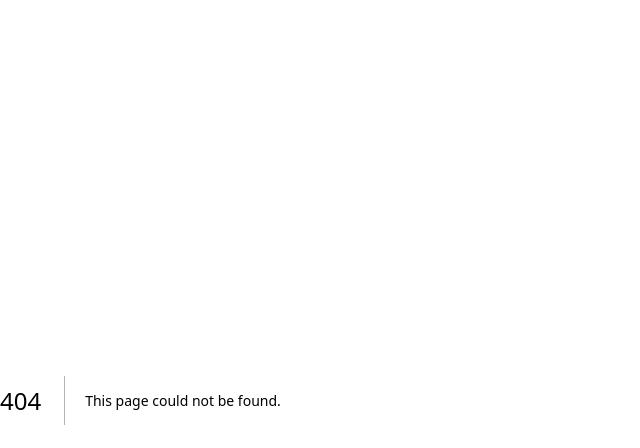
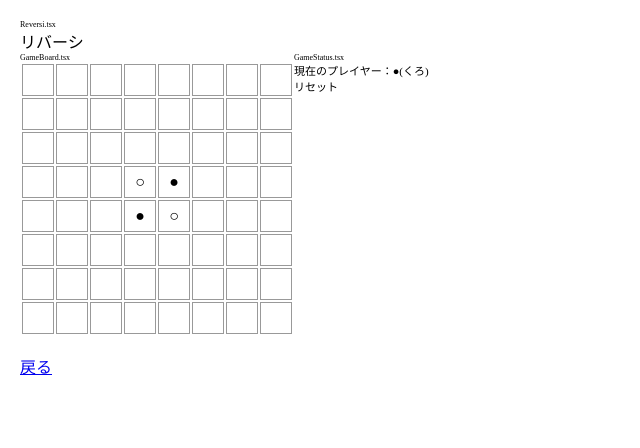
Before and after one commit to tf-intern-koike/practice, a Next.js app: page /reversi in a window 1280 px wide. Before the commit this address had no page. Shown: the top 448 px of the page, without its empty margins (0-640 px from the left). Built offline with nearby package versions, Linux system fonts and the light colour scheme.

Commit message:
リバーシの画面(./reversi)へ遷移するリンクを追加

```diff
--- /dev/null
+++ b/src/components/ormanisms/GameBoard/ReversiBoard.tsx
@@ -0,0 +1,46 @@
+import { GameState, convertReversiCols } from '@/components/templates/Reversi/features';
+import style from '@/styles/GameBoard.module.css';
+
+type SquareProps = {
+  children: string,
+  onSquareClick: Function
+}
+
+const Square: React.FC<SquareProps> = ({children, onSquareClick}) => {
+  return (
+    <td className={style.square} onClick={() => {onSquareClick();}}>
+      {children}
+    </td>
+  )
+}
+
+export type GameBoardProps = {
+  gameState: GameState,
+  onGameBoardClick: (index: number) => void;
+}
+
+export const GameBoard: React.FC<GameBoardProps> = ({gameState, onGameBoardClick}) => {
+  const boardWidth = gameState.boardWidth;
+  var boardData = gameState.boardData;
+  var cols = convertReversiCols(boardWidth, boardData);
+
+  return <div>
+    <p className='desc'>GameBoard.tsx</p>
+    <table>
+    {
+    // 各行を出力する
+    cols.map((col, colIdx) =>
+      <tbody key={'board-tbody-' + colIdx}>
+      <tr key={'board-tr-' + colIdx}>
+      {
+      // 各行ごとの値を出力する
+      col.map((cell, rowIdx) =>
+        <Square key={'board-tr-' + colIdx * boardWidth + rowIdx} onSquareClick={
+          () => {onGameBoardClick(colIdx * boardWidth + rowIdx);}}>{cell}</Square>
+      )}
+      </tr>
+      </tbody>
+    )}
+    </table>
+  </div>;
+}
--- a/src/components/ormanisms/GameBoard/index.tsx
+++ /dev/null
@@ -1 +0,0 @@
-export * from './GameBoard';
--- /dev/null
+++ b/src/components/ormanisms/GameStatus/ReversiStatus.tsx
@@ -0,0 +1,26 @@
+import { GameState, Player } from '@/components/templates/Reversi/features';
+
+export type GameStatusProps = {
+  gameState: GameState,
+  onGameResetClick: () => void;
+}
+
+export const GameStatus: React.FC<GameStatusProps> = ({gameState, onGameResetClick}) => {
+  var currentPlayer = gameState.currentPlayer;
+  var winner = gameState.winner;
+  var draw = gameState.draw;
+
+  return <div>
+    <p className='desc'>GameStatus.tsx</p>
+    <div className='small'>
+      {
+        //! タグの中で条件と&&でHTML出力がどうなるのか。
+        winner == null && !draw
+          && <>現在のプレイヤー：{currentPlayer == Player.Black
+          ? <>●(くろ)</> : <>○(しろ)</>}<br /></>
+      }
+      {winner != null && <>{winner}が勝ちました。<br /></>}
+      <div onClick={() => {onGameResetClick();}}>リセット</div>
+    </div>
+  </div>;
+}
--- a/src/components/ormanisms/GameStatus/index.tsx
+++ /dev/null
@@ -1 +0,0 @@
-export * from './GameStatus';
--- /dev/null
+++ b/src/components/templates/Reversi/Reversi.tsx
@@ -0,0 +1,38 @@
+import Head from 'next/head';
+import { useEffect } from 'react';
+import { GameBoard } from "@/components/ormanisms/GameBoard/ReversiBoard";
+import { GameStatus } from '@/components/ormanisms/GameStatus/ReversiStatus';
+import { useReversi } from '@/providers/ReversiProvider';
+import { ReversiTitle } from './features';
+import style from '@/styles/Reversi.module.css';
+
+var initEffect = false;
+
+export const Reversi: React.FC = () => {
+  const { gameState, initReversiState, onGameBoardClick } = useReversi();
+
+  useEffect(() => {
+    if (initEffect) {
+      return;
+    }
+    initEffect = true;
+    initReversiState();
+    console.debug('useEffect!');
+  }, []);
+
+  return <>
+    <Head>
+      <title>{ReversiTitle()}</title>
+    </Head>
+    <p className='desc'>Reversi.tsx</p>
+    {ReversiTitle()}
+    <div className={style.field}>
+      <GameBoard gameState={gameState} onGameBoardClick={
+        (index) => onGameBoardClick(index)
+      } />
+      <GameStatus gameState={gameState} onGameResetClick={() => {
+        initReversiState();
+      }} />
+    </div>
+  </>;
+}
--- /dev/null
+++ b/src/components/templates/Reversi/features.tsx
@@ -0,0 +1,42 @@
+export enum Player {
+  Black = '●',
+  White = '○'
+}
+
+export interface GameState {
+  boardWidth: number;
+  boardData: string[];
+  currentPlayer: Player;
+  winner: Player | null;
+  draw: boolean;
+}
+
+export const ReversiTitle = () => {
+  return 'リバーシ';
+}
+
+export function isCellEmpty(gameState: GameState, index: number) {
+  return gameState.boardData[index] == '';
+}
+
+export function convertReversiCols(boardWidth: number, boardData: string[]) {
+  // 各行の列ごとの値を格納した配列にする
+  // ['1','2','3','4','5','6','7','8',...,'57','58','59','60','61','62','63','64']
+  // ↓
+  // [['1','2','3','4','5','6','7','8'],...,['57','58','59','60','61','62','63','64']]
+  var cols: Array<Array<string>> = [];
+  for (var colIdx = 0; colIdx < boardWidth; colIdx++) {
+    var col: Array<string> = [];
+    for (var rowIdx = 0; rowIdx < boardWidth; rowIdx++) {
+      col.push(boardData[colIdx * boardWidth + rowIdx]);
+    }
+    cols.push(col);
+  }
+  return cols;
+}
+
+
+export function getWinner(gameState: GameState, index: number) {
+  // TODO implements
+  return null;
+}
--- a/src/pages/_app.tsx
+++ b/src/pages/_app.tsx
@@ -1,9 +1,11 @@
 import "@/styles/globals.css";
 import { MarkGameProvider } from "@/providers/MarkGameProvider";
+import { ReversiProvider } from "@/providers/ReversiProvider";
 import type { AppProps } from "next/app";
 
+
 export default function App({ Component, pageProps }: AppProps) {
-  return <MarkGameProvider>
+  return <MarkGameProvider><ReversiProvider>
     <Component {...pageProps} />
-  </MarkGameProvider>;
+    </ReversiProvider></MarkGameProvider>;
 }
--- a/src/pages/index.tsx
+++ b/src/pages/index.tsx
@@ -9,6 +9,7 @@ const Index = () => {
 
     <a href='./mark-game-v1'>まるばつゲーム(useStateで状態管理)</a><br />
     <a href='./mark-game-v2'>まるばつゲーム(useReducerで状態管理)</a><br />
+    <a href='./reversi'>リバーシ(useReducerで状態管理)</a><br />
   </>
 };
 
--- /dev/null
+++ b/src/pages/reversi/index.tsx
@@ -0,0 +1,11 @@
+import { Reversi } from "@/components/templates/Reversi/Reversi";
+
+const ReversiV2 = () => {
+  return <>
+    <Reversi />
+    <br />
+    <a href='../'>戻る</a>
+  </>
+};
+
+export default ReversiV2;
--- /dev/null
+++ b/src/providers/ReversiProvider.tsx
@@ -0,0 +1,95 @@
+import { getWinner, isCellEmpty } from "@/components/templates/Reversi/features";
+import React, { useReducer } from "react";
+import { createContext, ReactNode } from "react";
+
+export enum Player {
+  Black = '●',
+  White = '○'
+}
+
+interface ReversiState {
+  boardWidth: number;
+  boardData: string[];
+  currentPlayer: Player;
+  winner: Player | null;
+  draw: boolean;
+}
+interface ReversiContext {
+  gameState: ReversiState,
+  initReversiState: () => void,
+  onGameBoardClick: (index: number) => void
+}
+const ReversiContext = createContext({} as ReversiContext);
+export const useReversi = () => React.useContext(ReversiContext);
+
+enum ActionType {
+  updateGameState,
+}
+// typeで別の連想配列を|で指定できるようにして
+// typeごとの更新情報の型(payload)を可変にできるようにする。
+type Action =
+{
+  type: ActionType.updateGameState,
+  payload: {
+    gameState: ReversiState
+  }
+};
+
+export const ReversiProvider: React.FC<{children: ReactNode}> = ({
+  children
+}) => {
+  var firstGameState: ReversiState = {
+    boardWidth: 8,
+    boardData: [
+      '', '', '', '', '', '', '', '',
+      '', '', '', '', '', '', '', '',
+      '', '', '', '', '', '', '', '',
+      '', '', '', '○', '●', '', '', '',
+      '', '', '', '●', '○', '', '', '',
+      '', '', '', '', '', '', '', '',
+      '', '', '', '', '', '', '', '',
+      '', '', '', '', '', '', '', ''
+    ],
+    currentPlayer: Player.Black,
+    winner: null,
+    draw: false
+  };
+  const initReversiState = (() => {
+    dispatch({type: ActionType.updateGameState, payload: {
+      gameState: firstGameState
+    }});
+  });
+  const onGameBoardClick = (index: number) => {
+    console.debug('click index=' + index);
+    if (isCellEmpty(gameState, index) && gameState.winner == null) {
+      var boardData = gameState.boardData;
+      var currentPlayer = gameState.currentPlayer;
+      var boardWidth = gameState.boardWidth;
+      boardData[index] = currentPlayer;
+      if (currentPlayer == Player.Black) {
+        currentPlayer = Player.White;
+      } else {
+        currentPlayer = Player.Black;
+      }
+      var winner = getWinner(gameState, index);
+      var draw = boardData.filter((cell)=>cell == '').length == 0;
+      dispatch({type: ActionType.updateGameState, payload: {
+        gameState: {boardWidth, boardData, currentPlayer, winner, draw}
+      }});
+    } else {
+      console.debug('invelid index!');
+    }
+  }
+  const reducer = (_: ReversiState, action: Action): ReversiState => {
+    switch (action.type) {
+      case ActionType.updateGameState:
+      return action.payload.gameState;
+    }
+  }
+  const [gameState, dispatch] = useReducer(reducer, firstGameState);
+  return <ReversiContext.Provider value={{
+    gameState, initReversiState, onGameBoardClick
+  }}>
+  {children}
+  </ReversiContext.Provider>;
+}
--- /dev/null
+++ b/src/styles/Reversi.module.css
@@ -0,0 +1,3 @@
+.field {
+  display: flex;
+}
```
